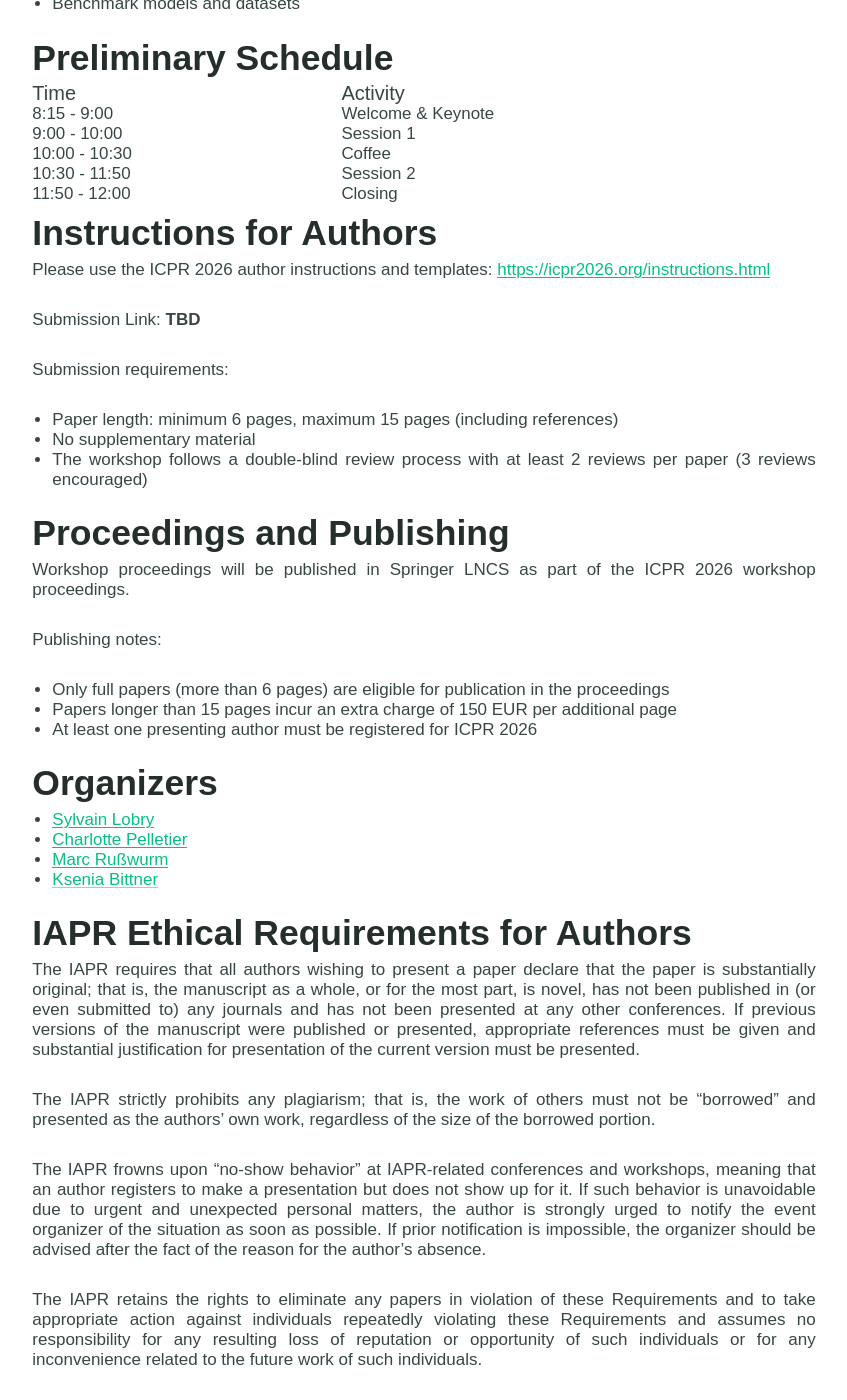
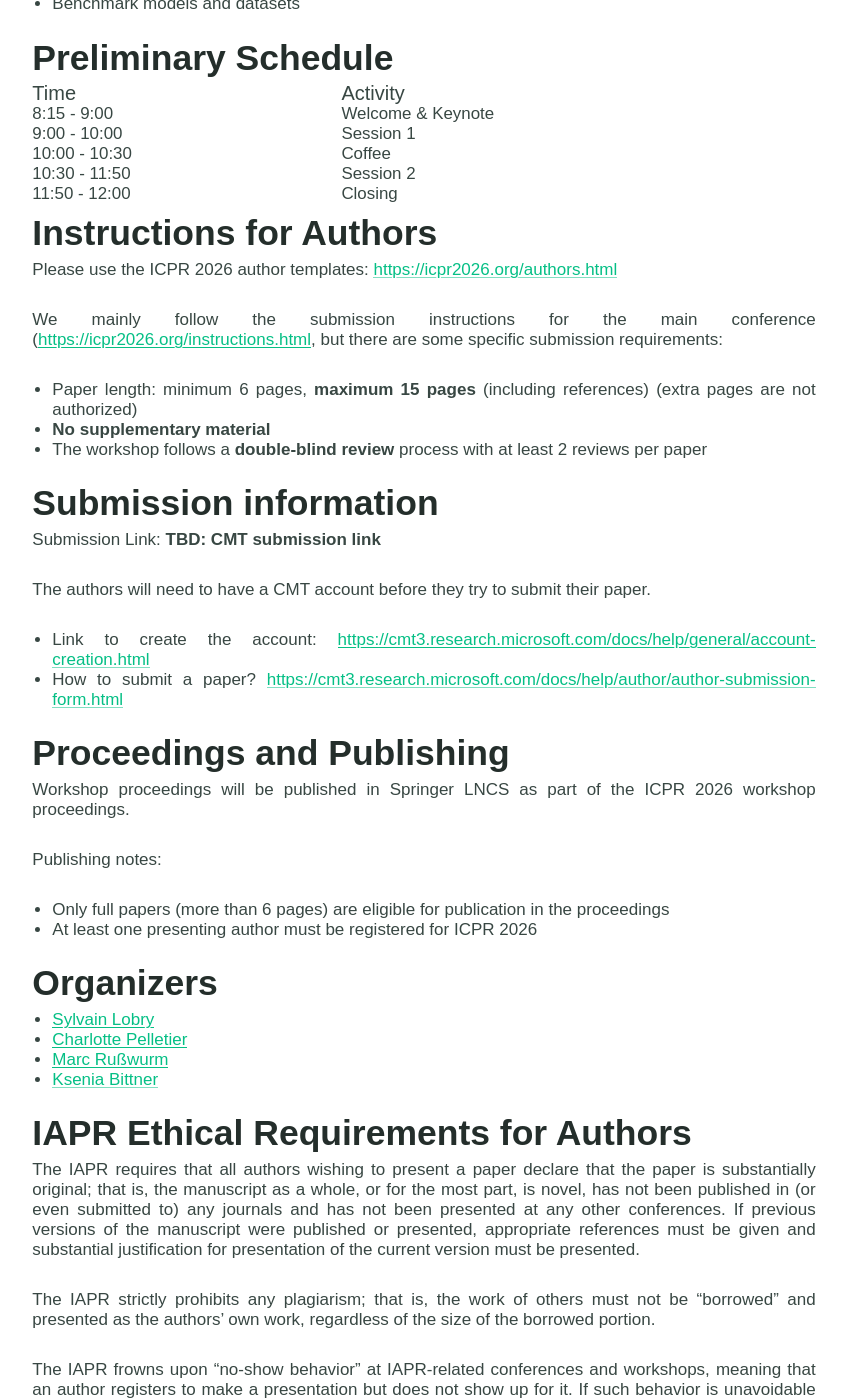
Before and after one commit to IAPR-TC7/iapr-tc7.github.io, a Jekyll site: the page built from prrs2026.md, in a window 1280 px wide and 1400 px high, scrolled down 999 px. Shown: the whole window, without its empty margins (216-1063 px from the left). Built offline with Jekyll 4.4.1, drawn with Linux system fonts in a browser that asks for light colours; some of the changed text lies outside the part shown.

Commit message:
UPD: information andn CMT
Updated conference dates and submission instructions in the PRRS 2026 document.

```diff
--- a/prrs2026.md
+++ b/prrs2026.md
@@ -44,15 +44,22 @@ With the increase of availability of images and the importance of climate change
 
 # Instructions for Authors
 
-Please use the ICPR 2026 author instructions and templates:
-[https://icpr2026.org/instructions.html](https://icpr2026.org/instructions.html)
+Please use the ICPR 2026 author templates:
+[https://icpr2026.org/authors.html](https://icpr2026.org/authors.html)
 
-Submission Link: **TBD**
+We mainly follow the submission instructions for the main conference ([https://icpr2026.org/instructions.html](https://icpr2026.org/instructions.html), but there are some specific submission requirements:
+* Paper length: minimum 6 pages, **maximum 15 pages** (including references) (extra pages are not authorized)
+* **No supplementary material**
+* The workshop follows a **double-blind review** process with at least 2 reviews per paper
 
-Submission requirements:
-* Paper length: minimum 6 pages, maximum 15 pages (including references)
-* No supplementary material
-* The workshop follows a double-blind review process with at least 2 reviews per paper (3 reviews encouraged)
+# Submission information
+
+Submission Link: **TBD: CMT submission link**
+
+The authors will need to have a CMT account before they try to submit their paper.
+* Link to create the account: [https://cmt3.research.microsoft.com/docs/help/general/account-creation.html](https://cmt3.research.microsoft.com/docs/help/general/account-creation.html)
+* How to submit a paper? [https://cmt3.research.microsoft.com/docs/help/author/author-submission-form.html](https://cmt3.research.microsoft.com/docs/help/author/author-submission-form.html)
+
 
 # Proceedings and Publishing
 
@@ -60,7 +67,6 @@ Workshop proceedings will be published in Springer LNCS as part of the ICPR 2026
 
 Publishing notes:
 * Only full papers (more than 6 pages) are eligible for publication in the proceedings
-* Papers longer than 15 pages incur an extra charge of 150 EUR per additional page
 * At least one presenting author must be registered for ICPR 2026
 
 # Organizers
@@ -79,6 +85,9 @@ The IAPR frowns upon “no-show behavior” at IAPR-related conferences and work
 
 The IAPR retains the rights to eliminate any papers in violation of these Requirements and to take appropriate action against individuals repeatedly violating these Requirements and assumes no responsibility for any resulting loss of reputation or opportunity of such individuals or for any inconvenience related to the future work of such individuals.
 
+# CMT Acknowledgement
+
+The Microsoft CMT service was used for managing the peer-reviewing process for this conference. This service was provided for free by Microsoft and they bore all expenses, including costs for Azure cloud services as well as for software development and support.
 
 # Contact
 
```
Also changed, not shown: other parts of prrs2026.md (+1 -1 lines).
